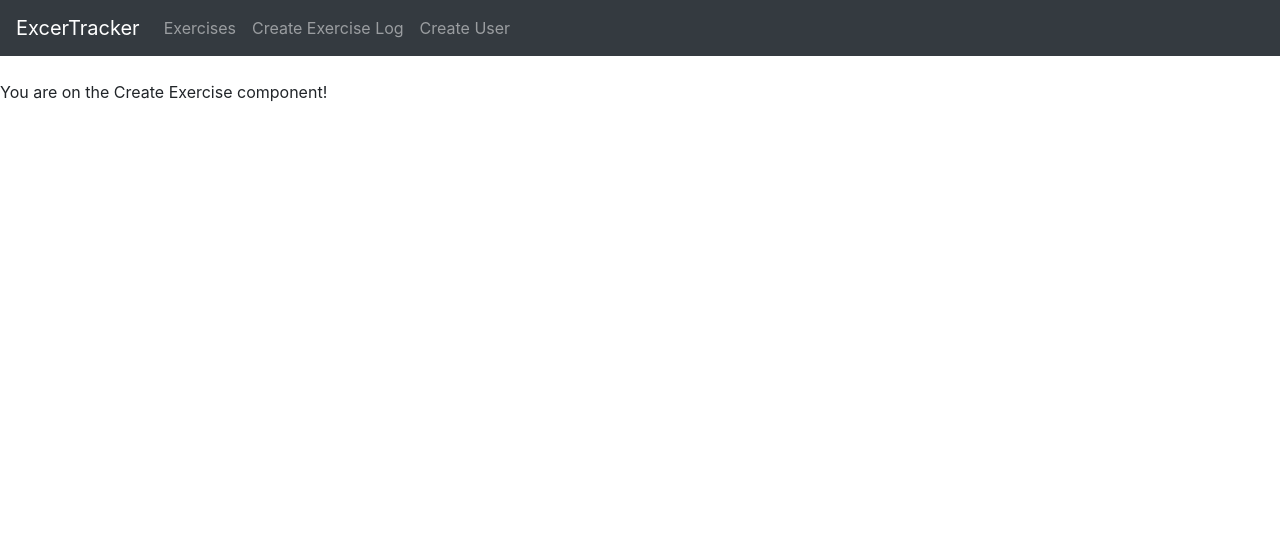
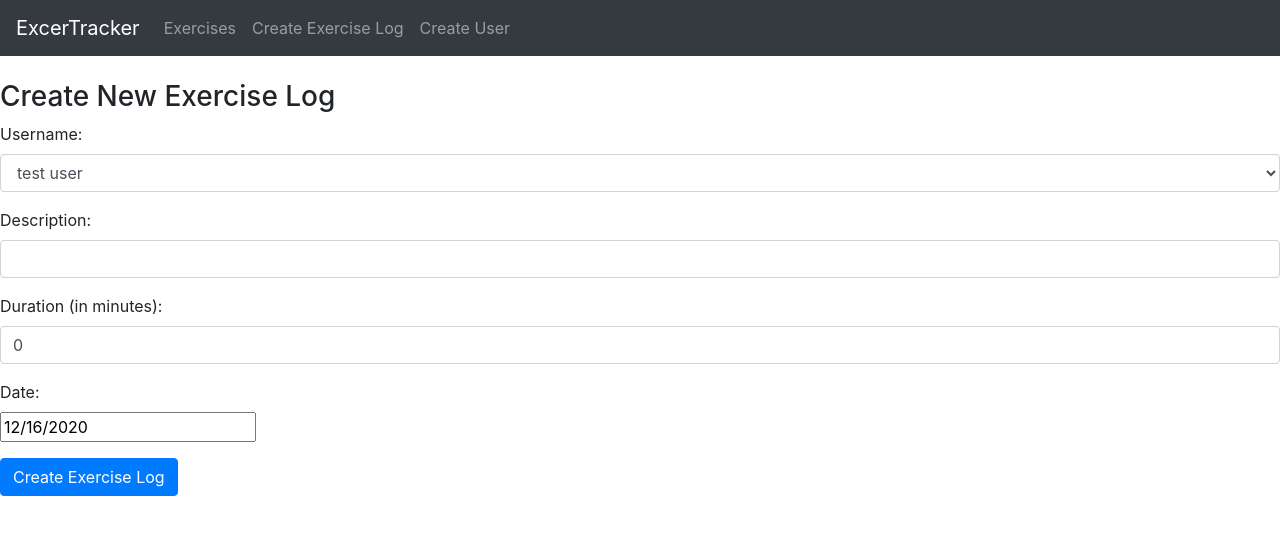
Before and after one commit to dbeattie/exercise-trackr, a React (Create React App) app: page /create in a window 1280 px wide. Shown: the top 534 px of the page. Built offline with nearby package versions, Linux system fonts and the light colour scheme.

Commit message:
add datepicker, add create excericise component form

```diff
--- a/package.json
+++ b/package.json
@@ -8,6 +8,7 @@
     "@testing-library/user-event": "^12.1.10",
     "bootstrap": "^4.5.3",
     "react": "^17.0.1",
+    "react-datepicker": "^3.3.0",
     "react-dom": "^17.0.1",
     "react-router-dom": "^5.2.0",
     "react-scripts": "4.0.1",
--- a/src/components/create-exercise.component.js
+++ b/src/components/create-exercise.component.js
@@ -1,11 +1,137 @@
 import React, { Component } from 'react';
+import DatePicker from 'react-datepicker';
+import "react-datepicker/dist/react-datepicker.css";
 
 
 export default class CreateExercise extends Component {
+  constructor(props) {
+    super(props);
+
+
+    this.onChangeUsername = this.onChangeUsername.bind(this);
+    this.onChangeDescription = this.onChangeDescription.bind(this);
+    this.onChangeDuration = this.onChangeDuration.bind(this);
+    this.onChangeDate = this.onChangeDate.bind(this);
+    this.onSubmit = this.onSubmit.bind(this);
+
+
+    this.state = {
+      username: '',
+      description: '',
+      duration: 0,
+      date: new Date(),
+      users: []
+    }
+  }
+
+
+  componentDidMount() {
+    this.setState({
+      users: ['test user'],
+      username: 'test user'
+    });
+  }
+
+
+  onChangeUsername(e) {
+    this.setState({
+      username: e.target.value
+    });
+  }
+
+
+  onChangeDescription(e) {
+    this.setState({
+      description: e.target.value
+    });
+  }
+
+
+  onChangeDuration(e) {
+    this.setState({
+      duration: e.target.value
+    });
+  }
+
+
+  onChangeDate(date) {
+    this.setState({
+      date: date
+    });
+  }
+
+
+  onSubmit(e) {
+    e.preventDefault();
+
+    const exercise = {
+      username: this.state.username,
+      description: this.state.description,
+      duration: this.state.duration,
+      date: this.state.date,
+    };
+
+    console.log(exercise);
+
+    window.location = '/';
+  }
+
+
   render() {
     return (
       <div>
-        <p>You are on the Create Exercise component!</p>
+        <h3>Create New Exercise Log</h3>
+        <form onSubmit={this.onSubmit}>
+          <div className="form-group">
+            <label>Username: </label>
+            <select ref="userInput"
+                required
+                className="form-control"
+                value={this.state.username}
+                onChange={this.onChangeUsername}>
+                {
+                  this.state.users.map(function(user) {
+                    return <option
+                      key={user}
+                      value={user}>{user}
+                      </option>;
+                  })
+                }
+            </select>
+          </div>
+          <div className="form-group">
+            <label>Description: </label>
+            <input  type="text"
+                required
+                className="form-control"
+                value={this.state.description}
+                onChange={this.onChangeDescription}
+                />
+          </div>
+          <div className="form-group">
+            <label>Duration (in minutes): </label>
+            <input
+                type="text"
+                className="form-control"
+                value={this.state.duration}
+                onChange={this.onChangeDuration}
+                />
+          </div>
+          <div className="form-group">
+            <label>Date: </label>
+            <div>
+              <DatePicker
+                selected={this.state.date}
+                onChange={this.onChangeDate}
+              />
+            </div>
+          </div>
+
+
+          <div className="form-group">
+            <input type="submit" value="Create Exercise Log" className="btn btn-primary" />
+          </div>
+        </form>
       </div>
     )
   }
```
Also changed, not shown: 2 other files (tests, documents, lock files or other folders).
